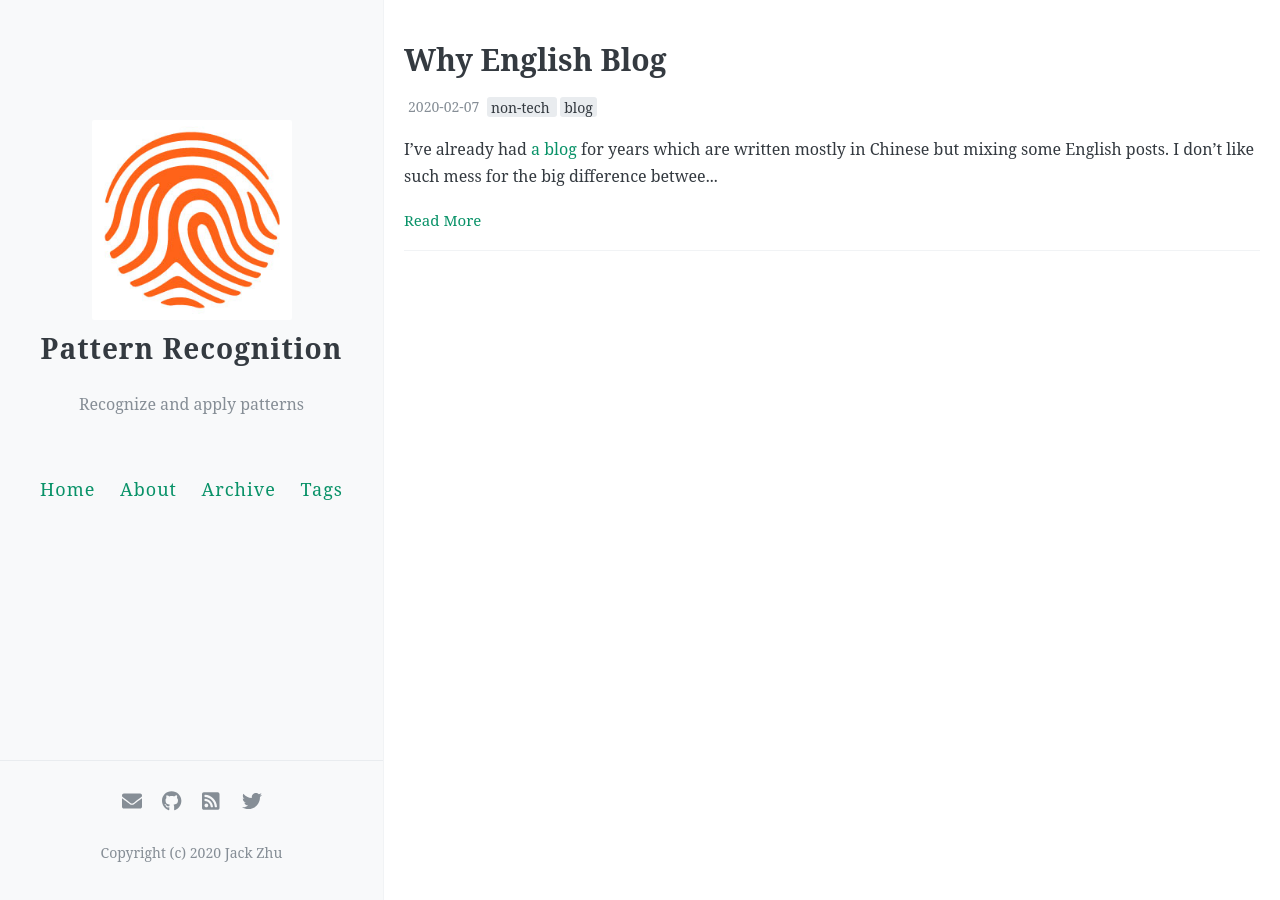
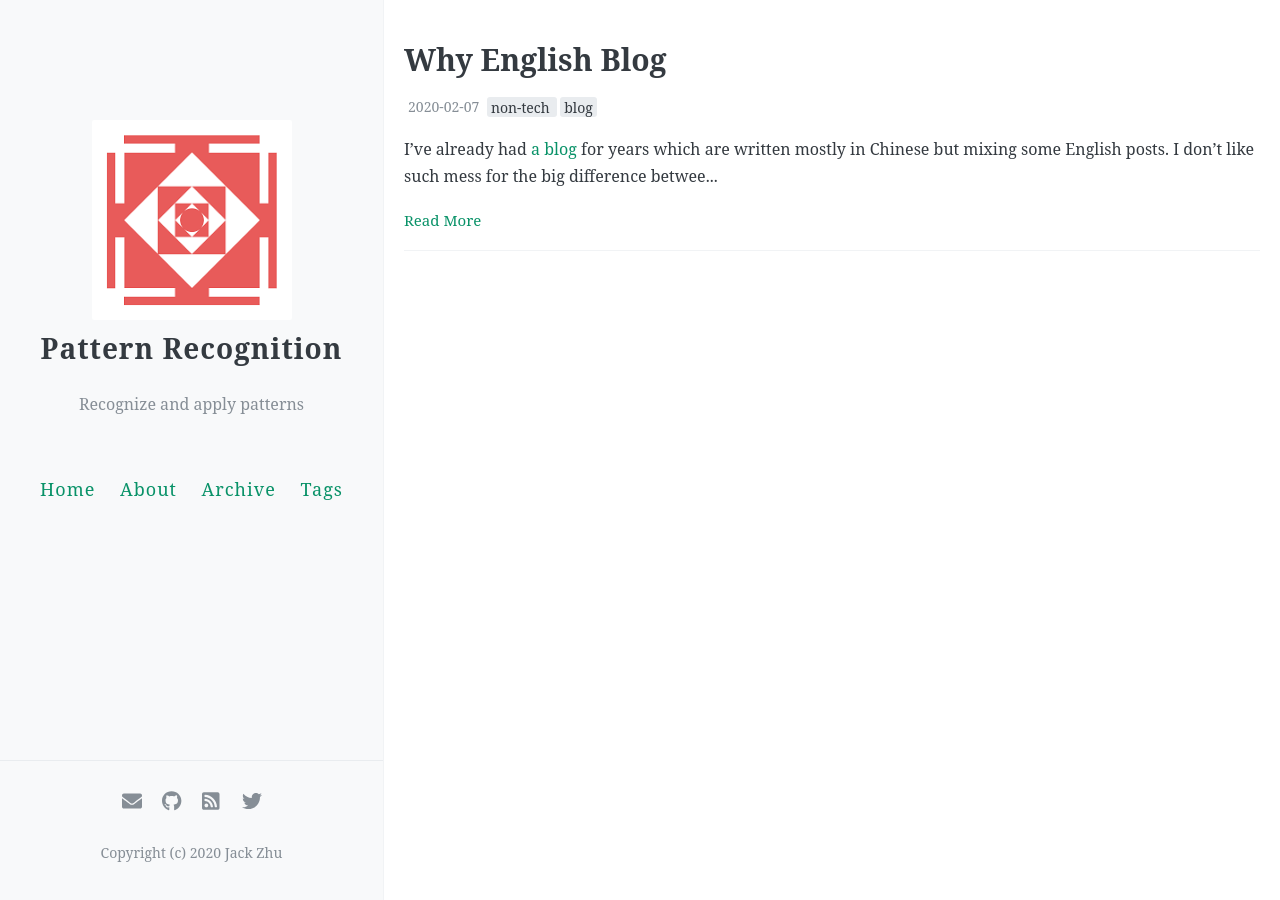
Before and after one commit to jackzhu2050/jackzhu2050.github.io, a Jekyll site: the page built from index.html, in a window 1280 px wide. Built offline with Jekyll 4.4.1, drawn with Linux system fonts in a browser that asks for light colours; the list of posts is cut into pages by our own code; comment, search, counter and statistics services are not loaded.

Commit message:
update logo

```diff
--- a/_config.yml
+++ b/_config.yml
@@ -14,7 +14,7 @@ description: Recognize and apply patterns
 #
 
 # 你的博客logo图片URL，建议尺寸不超过300px × 300px
-avatar: https://raw.githubusercontent.com/jackzhu2050/jackzhu2050.github.io/master/images/logo.jpg
+avatar: https://raw.githubusercontent.com/jackzhu2050/jackzhu2050.github.io/master/images/logo.png
 
 # 你的favicon（出现在浏览器tab上）图片URL，建议使用较小(64px × 64px)的图片
 favicon: https://raw.githubusercontent.com/jackzhu2050/jackzhu2050.github.io/master/images/favicon.ico
```
Also changed, not shown: images/favicon.ico, images/logo.jpg (deleted), images/logo.png (added).
